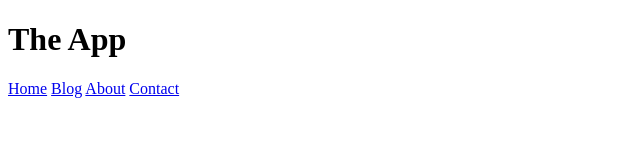
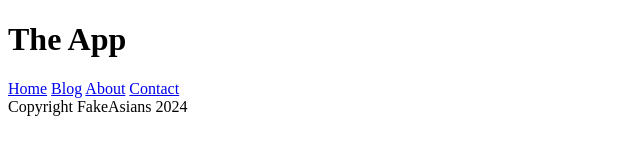
Before and after one commit to fakeasians/refactored-octo-invention, a plain HTML site: page index.html in a window 1280 px wide. Shown: the whole page, without its empty margins (0-640 px from the left). Drawn offline with Linux system fonts and the light colour scheme.

Commit message:
Add footer

```diff
--- a/index.html
+++ b/index.html
@@ -1,10 +1,12 @@
 <!DOCTYPE html>
 <html lang="en">
+
 <head>
   <meta charset="UTF-8" />
   <meta name="viewport" content="width=device-width, initial-scale=1.0" />
   <title>The App</title>
 </head>
+
 <body>
   <h1>The App</h1>
   <header>
@@ -15,5 +17,7 @@
       <a href="#">Contact</a>
     </nav>
   </header>
+  <footer>Copyright FakeAsians 2024</footer>
 </body>
+
 </html>
```
Lines whose indentation alone changed are shown as unchanged.
